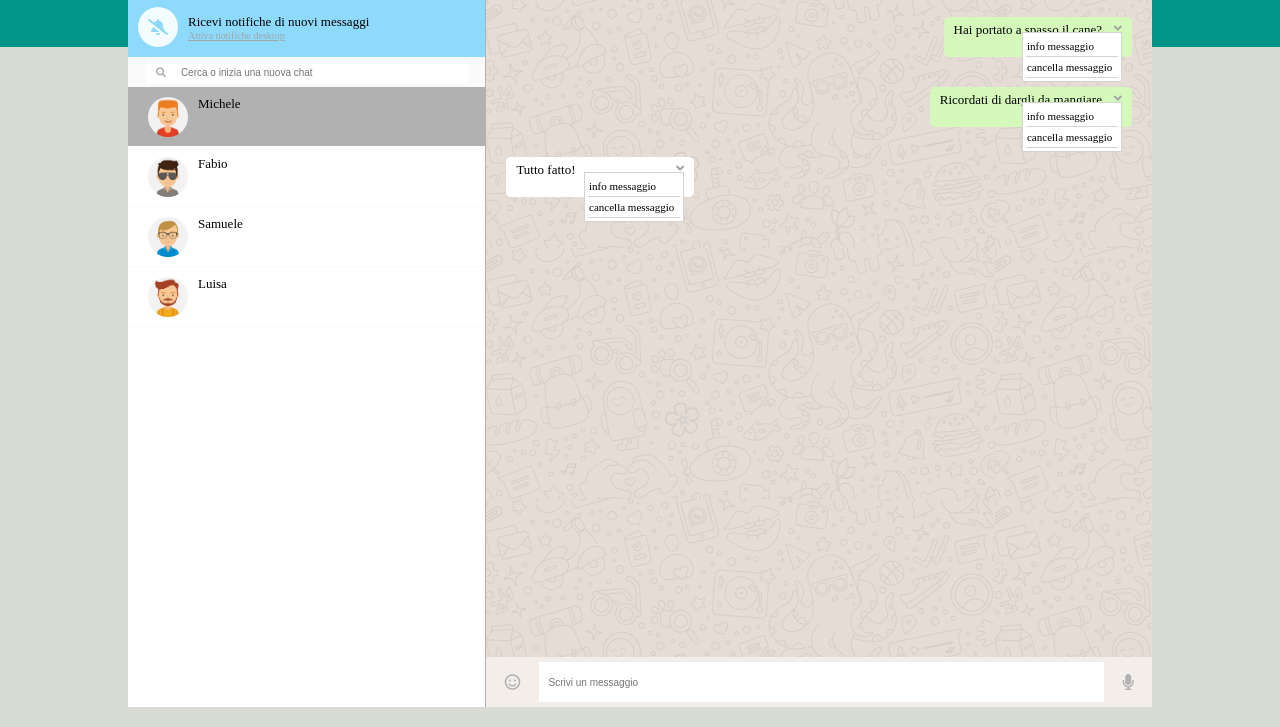
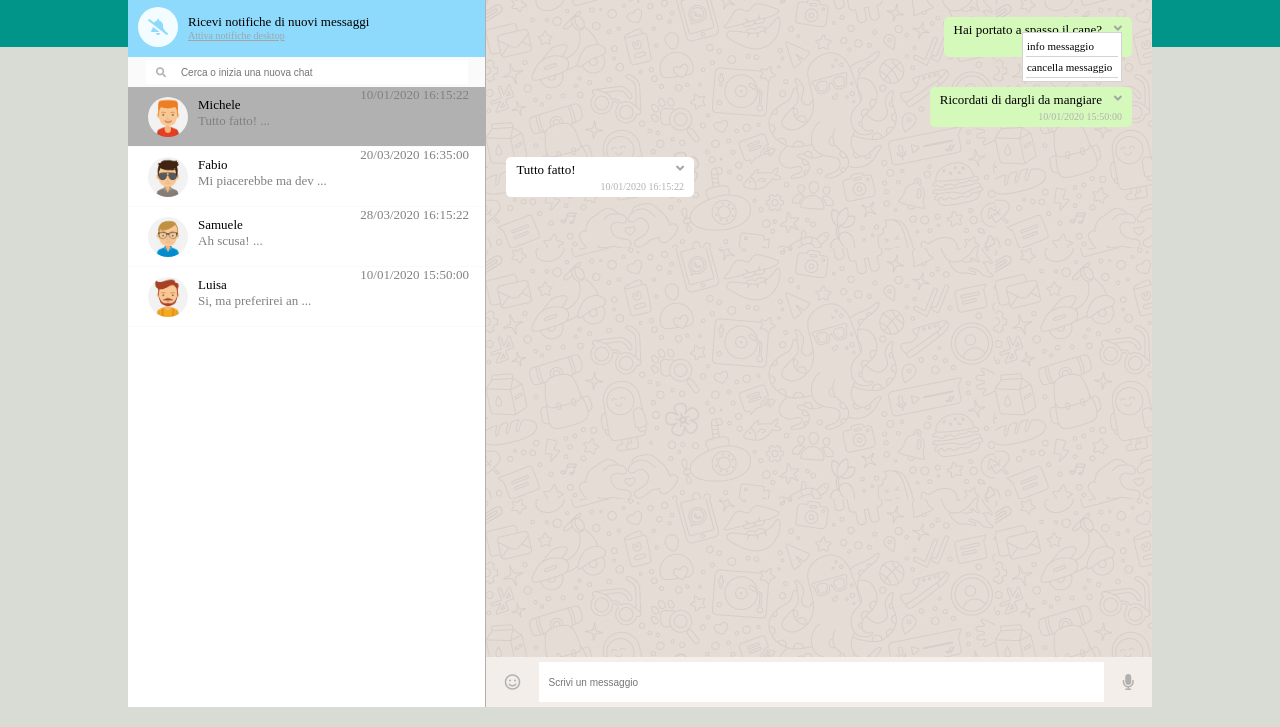
Before and after one commit to 8Balu8/vue-boolzapp, a plain HTML site: page MILESTONE 5/index.html in a window 1280 px wide. Both pictures are taken after a click on the icon 1117 px from the left and 101 px from the top of the page. Shown: the part 73-800 px from the top of the page. Drawn offline with nearby package versions, Linux system fonts and the light colour scheme.

Commit message:
add mex and date in contacts list

```diff
--- a/MILESTONE 5/css/style.css
+++ b/MILESTONE 5/css/style.css
@@ -119,6 +119,9 @@
 	list-style: none;
 	overflow-y: auto;
 }
+.contact-contain {
+	display: flex;
+}
 .contact-image {
 	width: 40px;
 	margin-left: 20px;
@@ -129,6 +132,7 @@
 	border-bottom: 1px solid #fafafa;
 	font-size: small;
 	display: flex;
+	justify-content: space-between;
 	align-items: center;
 	cursor: pointer;
 }
@@ -141,6 +145,14 @@
 .contact-name {
 	height: 70%;
 	margin-left: 10px;
+}
+.time-last-mex {
+	height: 100%;
+	color: grey;
+	min-width: 35%;
+}
+.last-mex {
+	color: grey;
 }
 /* COLUMN-RIGHT */
 .col-right {
--- a/MILESTONE 5/index.html
+++ b/MILESTONE 5/index.html
@@ -43,10 +43,18 @@
                 </div>
                 <div class="container-list-contacts">
                     <ul class="list-contacts" v-for="contact, index in contacts" v-if="contact.visible">
-                        <li class="contact" @click="selectActiveContact(index)" :class="{activegrey: activeContact === index}">
-                            <img class="contact-image" :src="'img/avatar' + contacts[index].avatar + '.jpg'" alt="Avatar">
-                            <div class="contact-name">
-                                {{contact.name}}
+                        <li class="contact" @click="selectActiveContact(index), showUnderMenu = false" :class="{activegrey: activeContact === index}">
+                            <div class="contact-contain">
+                                <img class="contact-image" :src="'img/avatar' + contacts[index].avatar + '.jpg'" alt="Avatar">
+                                <div class="contact-name">
+                                    {{contact.name}}
+                                    <div class="last-mex">
+                                        {{ contact.messages[contact.messages.length-1].text.slice(0, 20) + ' ' + '...' }}
+                                    </div>
+                                </div>
+                            </div>
+                            <div class="time-last-mex">
+                                {{ contact.messages[contact.messages.length-1].date }}
                             </div>
                         </li>
                     </ul>
@@ -71,17 +79,17 @@
                     </div>
                 </div>
                 <div class="messages-container">
-                    <div class="row-message" v-for="message in contacts[activeContact].messages">
+                    <div class="row-message" v-for="message,index in contacts[activeContact].messages">
                         <div class="messages received" :class="{'sent':message.status === 'sent'}">
                             <div class="text-msg">
                                 {{message.text}}
                                 <span class="arrow-dwn">
-                                    <i class="fas fa-angle-down" @click="showUnderMenu = !showUnderMenu"></i>
+                                    <i class="fas fa-angle-down" @click="toggleShowUnderMenu(index)"></i>
                                 </span>
-                                <div class="under-menu-contain" :class="{'active-under-menu': showUnderMenu === true}">
+                                <div class="under-menu-contain" :class="{'active-under-menu': showUnderMenu === index}">
                                     <ul class="under-menu">
                                         <li>info messaggio</li>
-                                        <li @click="deleteMessage">cancella messaggio</li>
+                                        <li @click="deleteMessage(index)">cancella messaggio</li>
                                     </ul>
                                 </div>
                             </div>
@@ -102,9 +110,6 @@
         </div>
     </div>
     <script src="https://unpkg.com/dayjs"></script>
-    <script>
-      dayjs().format()
-    </script>
     <script type="text/javascript" src="js/script.js"></script>
 </body>
 </html>
--- a/MILESTONE 5/js/script.js
+++ b/MILESTONE 5/js/script.js
@@ -149,6 +149,22 @@ const app = new Vue({
 				}
 			});
 		},
+		toggleShowUnderMenu: function(index) {
+			console.log('PRE: ', this.showUnderMenu, index);
+			if (this.showUnderMenu !== index) {
+				this.showUnderMenu = index;
+			} else {
+				this.showUnderMenu = false;
+			}
+			console.log('post: ', this.showUnderMenu, index);
+		},
+		// addKeyInArray: function() {
+		// 	this.contacts.forEach((element) => {
+		// 		element.messages.forEach((message) => {
+		// 			message['showUnderMenu'] = true;
+		// 		});
+		// 	});
+		// },
 		deleteMessage: function(index) {
 			this.contacts[this.activeContact].messages.splice(index, 1);
 		}
```
